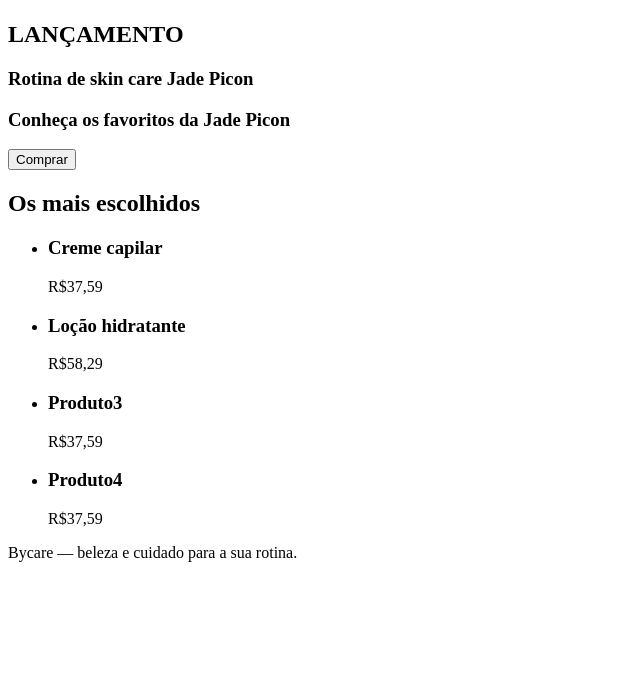
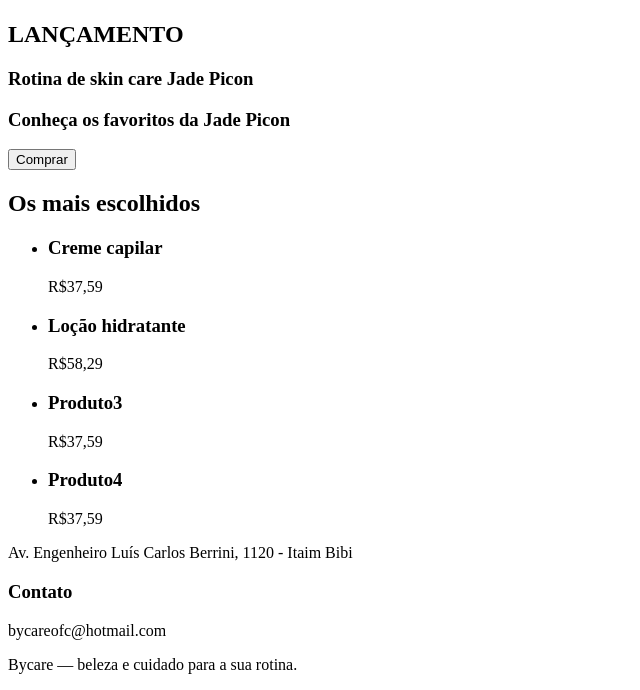
Before and after one commit to supermiguel470-coder/BycareProjeto, a plain HTML site: page index.html in a window 1280 px wide. Shown: the part 116-806 px from the top of the page, without its empty margins (0-640 px from the left). Drawn offline with Linux system fonts and the light colour scheme.

Commit message:
Modificação do rodapé, acrescentando um endereço fictício da sede da Bycare e um email em forma de link <a> para contato.

```diff
--- a/index.html
+++ b/index.html
@@ -70,8 +70,16 @@
             </li>
         </ul>
     </main>
-    <footer>
-        <div id="rodape">
+    <footer class="rodape">
+        <div id="endereco">
+            <p>Av. Engenheiro Luís Carlos Berrini, 1120 - Itaim Bibi</p>
+        </div>
+        <div id="contato">
+            <h3>Contato</h3>
+            <a>bycareofc@hotmail.com</a>
+        </div>
+
+        <div id="miniTexto">
             <p>Bycare — beleza e cuidado para a sua rotina.</p>
         </div>
     </footer>
```
